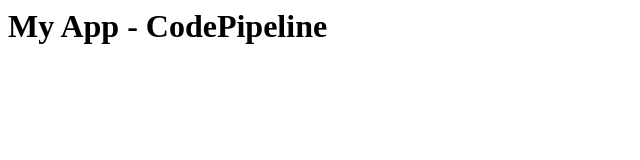
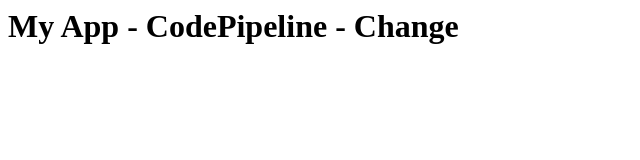
Before and after one commit to wdalmut/workshop-pipeline, a plain HTML site: page code/index.html in a window 1280 px wide. Shown: the whole page, without its empty margins (0-640 px from the left). Drawn offline with Linux system fonts and the light colour scheme.

Commit message:
New title

```diff
--- a/code/index.html
+++ b/code/index.html
@@ -1,2 +1,2 @@
 
-<h1>My App - CodePipeline</h1>
+<h1>My App - CodePipeline - Change</h1>
```
